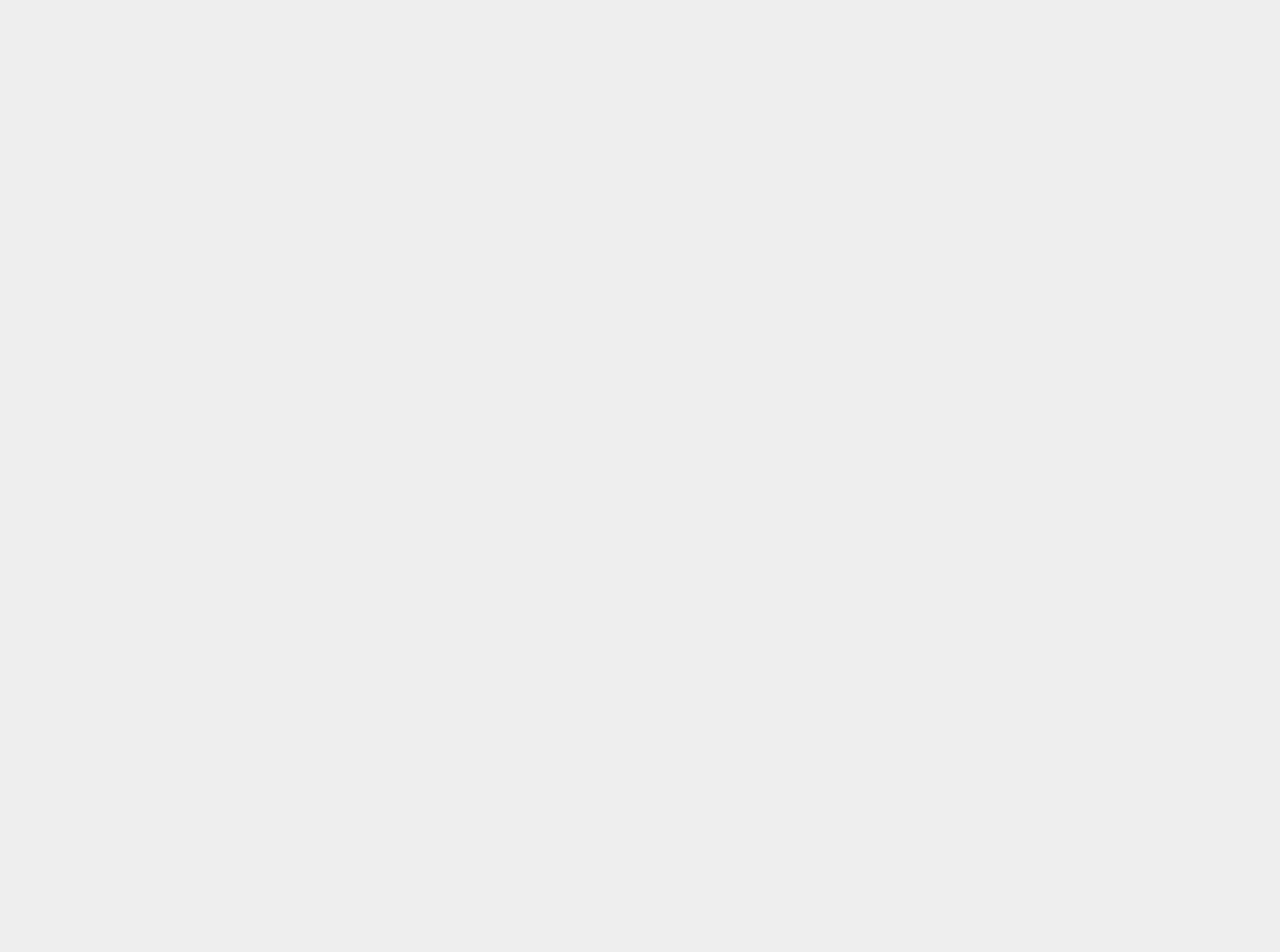
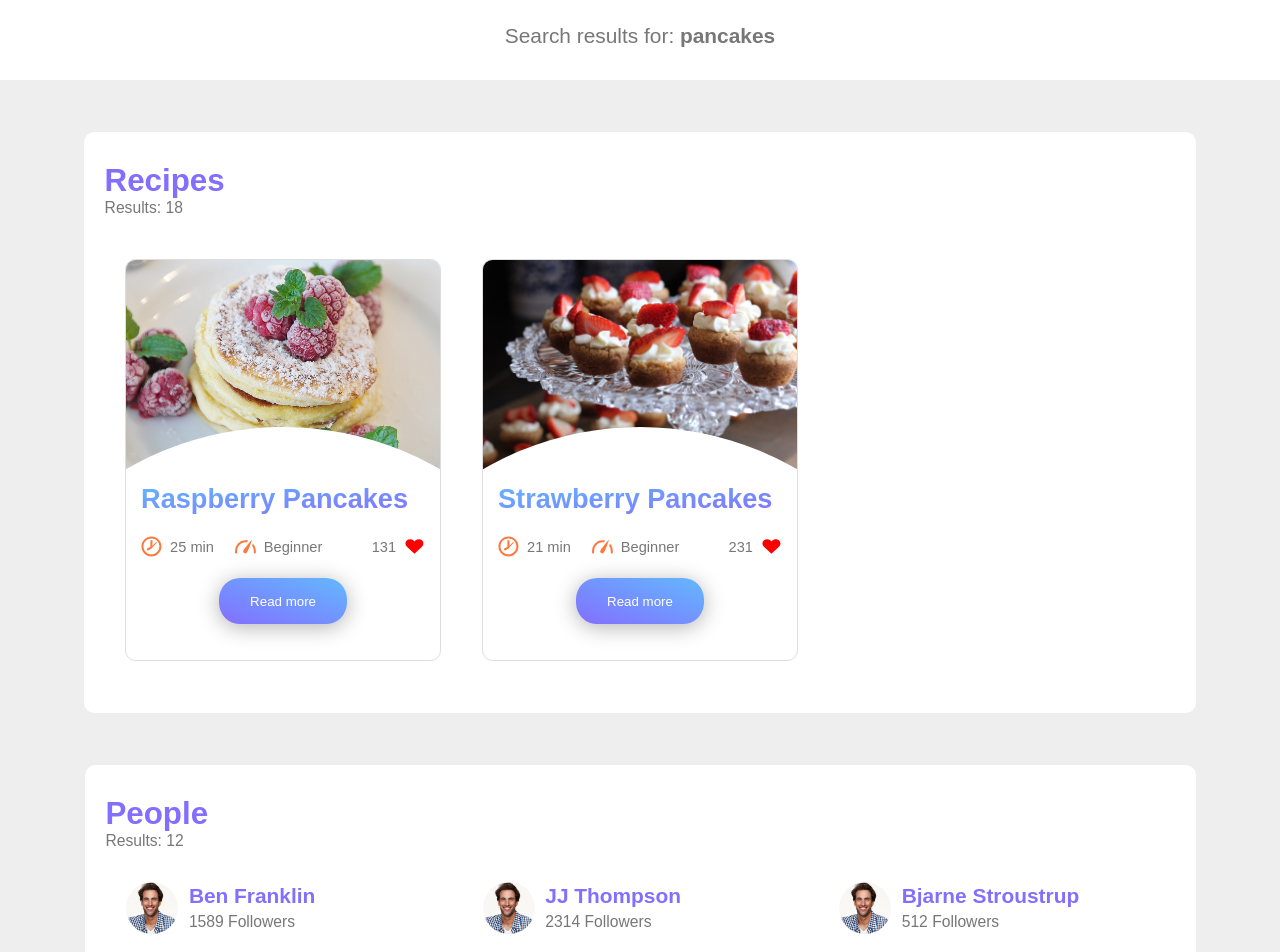
Before and after one commit to wonez/Dulce, a React app: page /search in a window 1280 px wide. Shown: the part 80-1032 px from the top of the page. Before the commit the page ends 800 px from the top, so only its background shows below. Built offline with nearby package versions, Linux system fonts and the light colour scheme.

Commit message:
search results

```diff
--- a/src/components/Toolbar/Toolbar.js
+++ b/src/components/Toolbar/Toolbar.js
@@ -14,6 +14,11 @@ class Toolbar extends Component {
         this.props.history.push('/');
     }
 
+    handleSearch = (e) => {
+        e.preventDefault();
+        this.props.history.push('/search')
+    }
+
     render(){
         return (
             <div className={classes.Toolbar}>
@@ -21,12 +26,14 @@ class Toolbar extends Component {
                     <IconCake />
                 </IconButton>
                 <div className={classes.Search__InputBox}>
-                    <input className={classes.Search__Input} type="text" placeholder="Search for a Recipe or a User"></input>
-                    <div className={classes.Search__Icon}>
-                        <IconButton>
-                            <IconMagnifyingGlass />
-                        </IconButton>
-                    </div>
+                    <form onSubmit={this.handleSearch}>
+                        <input className={classes.Search__Input} type="text" placeholder="Search for a Recipe or a User"></input>
+                        <div className={classes.Search__Icon}>
+                            <IconButton click={this.handleSearch}>
+                                <IconMagnifyingGlass />
+                            </IconButton>
+                        </div>
+                    </form>
                 </div>
                 <div className={classes.Buttons}>
                     <IconButton>
--- a/src/containers/App/App.js
+++ b/src/containers/App/App.js
@@ -8,6 +8,7 @@ import Post from '../Post/Post'
 import NewsFeed from '../NewsFeed/NewsFeed'
 import AllCategories from '../AllCategories/AllCategories'
 import Category from '../Category/Category'
+import Search from '../Search/Search'
 
 class App extends Component {
 	render() {
@@ -19,6 +20,7 @@ class App extends Component {
 					<Route path="/profile" component={Profile}/>
 					<Route path="/post" component={Post}/>
 					<Route path="/newsfeed" component={NewsFeed}/>
+					<Route path="/search" component={Search}/>
 					<Route path="/allcategories" component={AllCategories}/>
 					<Route path="/singleCategory" component={Category}/>
 					<Route render={()=> (<h1>404</h1>)} />
--- a/src/containers/Category/Category.js
+++ b/src/containers/Category/Category.js
@@ -3,7 +3,7 @@ import React, { Component } from 'react'
 import classes from './Category.scss'
 
 import Aux from '../../hoc/Aux'
-import Card from '../../containers/Landing/MostPopular/Card/Card'
+import CardSmall from '../../components/CardSmall/CardSmall'
 import Toolbar from '../../components/Toolbar/Toolbar';
 
 class Category extends Component {
@@ -65,7 +65,7 @@ class Category extends Component {
                         <h1 className={classes.Category__Heading}>Chocolate</h1>
                         <div className={classes.Category__Items}>
                             {this.state.items.map(item => {
-                                return <Card card={item} key={item.time} />
+                                return <CardSmall card={item} key={item.time} />
                             })}
                         </div>
                     </div>
--- /dev/null
+++ b/src/containers/Search/Search.js
@@ -0,0 +1,89 @@
+import React from 'react'
+
+import Aux from '../../hoc/Aux'
+import Toolbar from '../../components/Toolbar/Toolbar';
+
+import CardSmall from '../../components/CardSmall/CardSmall'
+import Person from '../../components/Person/Person'
+
+import classes from './Search.scss'
+
+class Search extends React.Component{
+
+    // componentDidMount(){
+    //     // handle request
+    // }
+    state = {
+        recipes : [
+            {
+                img: 'src/assets/mp-img-1.jpg',
+                heading: 'Raspberry Pancakes',
+                time: 25,
+                difficulty: 'Beginner',
+                hearts: 131
+            },
+            {
+                img: 'src/assets/mp-img-3.jpg',
+                heading: 'Strawberry Pancakes',
+                time: 21,
+                difficulty: 'Beginner',
+                hearts: 231
+            }
+        ],
+        people: [
+            {
+                name: 'Ben Franklin',
+                followers: 1589,
+                imgPath: 'src/assets/profile.jpg',
+                id: 1,
+            },
+            {
+                name: 'JJ Thompson',
+                followers: 2314,
+                imgPath: 'src/assets/profile.jpg',
+                id: 2,
+            },
+            {
+                name: 'Bjarne Stroustrup',
+                followers: 512,
+                imgPath: 'src/assets/profile.jpg',
+                id: 3
+            },
+        ]
+    }
+
+    render(){
+        return(
+            <Aux>
+                <Toolbar />
+                <div className={classes.Info}>
+                    <h1>Search results for: <span>pancakes</span></h1>
+                </div>
+                <div className={classes.Search}>
+                    <div className={classes.Search__Container}>
+                        <h2 className={classes.Search__Heading}>Recipes</h2>
+                        <small>Results: 18</small>
+                        <div className={classes.Search__Items}>
+                            {this.state.recipes.map(item => {
+                                return <CardSmall card={item} key={item.time} />
+                            })}
+                        </div>
+                        {/* <a className={classes.Search__LoadMore}>Load More</a> */}
+                    </div>
+                    <div className={classes.Search__Container}>
+                        <h2 className={classes.Search__Heading}>People</h2>
+                        <small>Results: 12</small>
+                        <div className={classes.Search__Items}>
+                            {this.state.people.map(person => {
+                                return <Person data={person} key={person.id} />
+                            })}
+                        </div>
+                        {/* <a className={classes.Search__LoadMore}>Load More</a> */}
+                    </div>
+                </div>
+            </Aux>
+        )
+    }
+}
+
+export default Search;
--- /dev/null
+++ b/src/containers/Search/Search.scss
@@ -0,0 +1,55 @@
+.Info{
+    padding: 10rem 0 3rem 0;
+    background: white;
+    text-align: center;
+    color: $color-gray-dark;
+    h1{
+        font-weight: lighter;
+        span{
+            font-weight: bold;
+        }
+    }
+}
+.Search{
+    display: flex;
+    align-items: center;
+    flex-direction: column;
+    &__Container{
+        padding: 3rem 2rem;
+        margin: 5rem;
+        // text-align: center;
+        min-width: 1111px;
+        &:first-child{
+            margin-bottom: 0;
+        }
+        background: white;
+        border-radius: 1rem;
+        small{
+            font-size: 1.5rem;
+            color: $color-gray-dark;
+        }
+    }
+    &__Heading{
+        color: $color-primary-dark;
+        font-size: 3rem;
+    }
+    &__Items{
+        margin-top: 2rem;
+        display: grid;
+        grid-template-columns: repeat(3, 1fr);
+        grid-row-gap: 3rem;
+    }
+    &__LoadMore{
+        font-size: 2rem;
+        padding: 1rem 0;
+        display: inline-block;
+        color: $color-primary-dark;
+        text-decoration: underline;
+        font-weight: bold;
+        transition: .3s all;
+        &:hover{
+            cursor: pointer;
+            color: $color-secondary-dark;
+        }
+    }
+}
```
Also changed, not shown: src/components/CardSmall/CardSmall.js (renamed from src/containers/Landing/MostPopular/Card/Card.js, +6 -6 lines), src/containers/Landing/Footer/Footer.js (deleted, +0 -13 lines), src/containers/Landing/Footer/Footer.scss (deleted, +0 -12 lines), src/components/CardSmall/CardSmall.scss (renamed from src/containers/Landing/MostPopular/Card/Card.scss).
